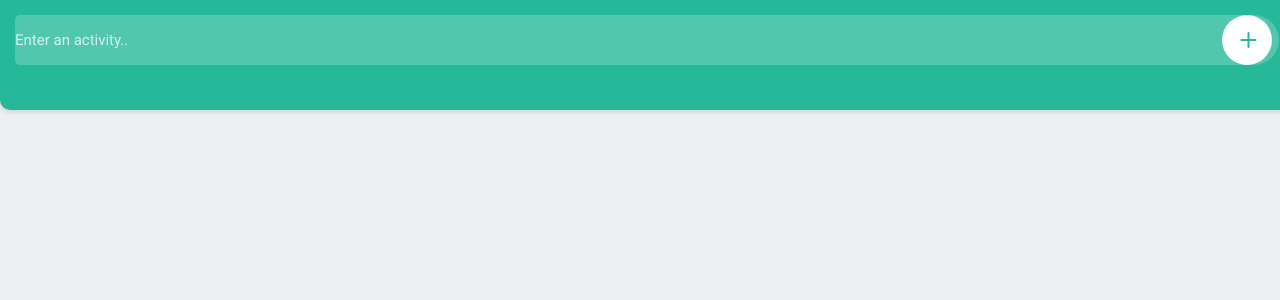
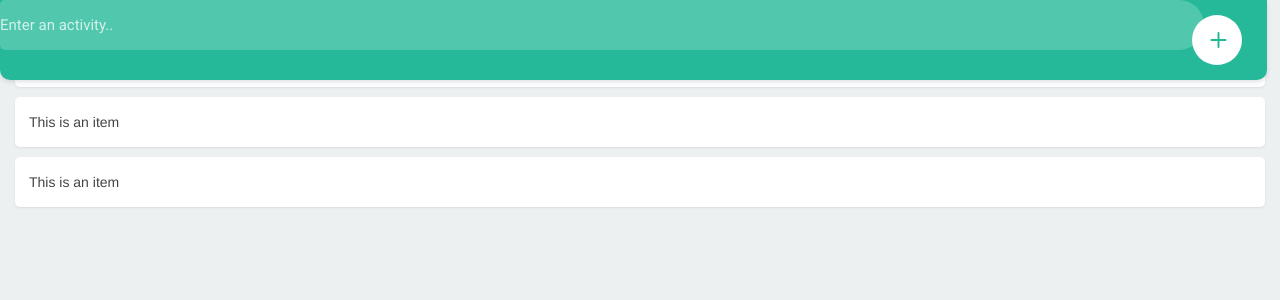
Before and after one commit to nidran/reminder-app, a PHP site: page / in a window 1280 px wide. Shown: the top 300 px of the page. Run offline with PHP 8.4, Linux system fonts and the light colour scheme; style sheets or scripts are compiled from the project's sources.

Commit message:
Added some more CSS

```diff
--- a/index.html
+++ b/index.html
@@ -6,7 +6,7 @@
 
 		<link href="https://fonts.googleapis.com/css?family=Roboto:400,500,700" rel="stylesheet">
 		<link rel="stylesheet" type="text/css" href="resources/css/style.css">
-		<link rel="stylesheet" type="text/css" href="resources/css/reset.css">
+		<link rel="stylesheet" type="text/css" href="resources/css/reset.min.css">
 
 
 	</head>
@@ -18,9 +18,18 @@
 	</button>
 
 </header>
+<div class="container">
 <ul class="todo">
+	<li>This is an item
+	 <div class="buttons">
+	 	<button id ="remove"></button>
+	 	<button id="complete"></button>
+
+	</div></li>
+	<li>This is an item</li>
 	<li>This is an item</li>
 </ul>
+</div>
 <script src="resources/js/main.js"></script>
 </body>
 </html>
--- /dev/null
+++ b/resources/css/reset.min.css
@@ -0,0 +1 @@
+html,body,div,span,applet,object,iframe,h1,h2,h3,h4,h5,h6,p,blockquote,pre,a,abbr,acronym,address,big,cite,code,del,dfn,em,img,ins,kbd,q,s,samp,small,strike,strong,sub,sup,tt,var,b,u,i,center,dl,dt,dd,ol,ul,li,fieldset,form,label,legend,table,caption,tbody,tfoot,thead,tr,th,td,article,aside,canvas,details,embed,figure,figcaption,footer,header,hgroup,menu,nav,output,ruby,section,summary,time,mark,audio,video{margin:0;padding:0;border:0;vertical-align:baseline}article,aside,details,figcaption,figure,footer,header,hgroup,menu,nav,section{display:block}body,html{width:100%;height:100%}body{-webkit-font-smoothing:antialiased;-moz-font-smoothing:antialiased;-moz-osx-font-smoothing:grayscale;-webkit-text-size-adjust:none;margin:0;padding:0;font-family:"Helvetica Neue",Helvetica,Arial,sans-serif}ol,ul{list-style:none}hr{border:0;height:1px;background:#ccc}blockquote,q{quotes:none}blockquote:before,blockquote:after,q:before,q:after{content:'';content:none}table{border-collapse:collapse;border-spacing:0}*{margin:0;padding:0;list-style:none;box-sizing:border-box}html,input,select,textarea,button,a{-webkit-tap-highlight-color:rgba(0,0,0,0)}
--- a/resources/css/style.css
+++ b/resources/css/style.css
@@ -1,11 +1,17 @@
  @charset "UTF-8";
  body {
  	background: #edf0f1;
+ 	padding:80px 0 0 0;
  }
  body, input, button{
  	font-family: 'Roboto', sans-serif;
 
  }
+
+ .noFill {
+  fill: none;
+}
+
  header{
  	width:99%;
  	height:80px;
@@ -99,3 +105,82 @@
  header button svg .fill{
  	fill:#25b99a;
  }
+
+ .container{
+ 	width:100%;
+ 	float:left;
+ 	padding:15px;
+
+ }
+ ul.todo{
+ 	width:100%;
+ 	float:left;
+
+ }
+
+ ul.todo li{
+ 	 width:100%;
+ 	 float:left;
+ 	 min-height:50px;
+ 	 font-size: 14px;
+ 	 font-weight: 500;
+ 	 color:#444;
+ 	 line-height: 22px;
+
+ 	 background: #fff;
+ 	 border-radius: 5px;
+ 	 position:relative;
+ 	 box-shadow: 0px 1px 2px rgba(44,62,80,0.10);
+ 	 margin: 0 0 10px 0;
+ 	 padding:14px 100px 14px 14px;
+
+ }
+
+ ul.todo li:last-of-type{
+ 	margin:0;
+ }
+
+ ul.todo li.buttons{
+ 	width:100px;
+ 	height:50px;
+ 	position: absolute;
+ 	top:0;
+ 	right:0;
+ }
+
+ ul.todo li.buttons button {
+ 	width:50px;
+ 	height:50px;
+ 	float:left;
+ 	background: none;
+ 	position: relative;
+ 	border:0px;
+ 	box-shadow: none;
+ 	outline:none;
+ 	-webkit-appearance:none;
+ 	-moz-appearance:none;
+ 	-o-appearance:none;
+ 	appearance:none;
+ }
+ ul.todo li.buttons button:last-of-type:before{
+ 	content:'';
+ 	width:1px;
+ 	height:30px;
+ 	position: absolute;
+ 	top:10px;
+ 	left:0;
+ 	background: #edf0f1;
+
+ }
+
+
+ul.todo li .buttons button svg {
+  width: 22px;
+  height: 22px;
+
+  position: absolute;
+  top: 50%;
+  left: 50%;
+
+  margin: -11px 0 0 -11px;
+}
```
Also changed, not shown: resources/css/reset.css (deleted).
